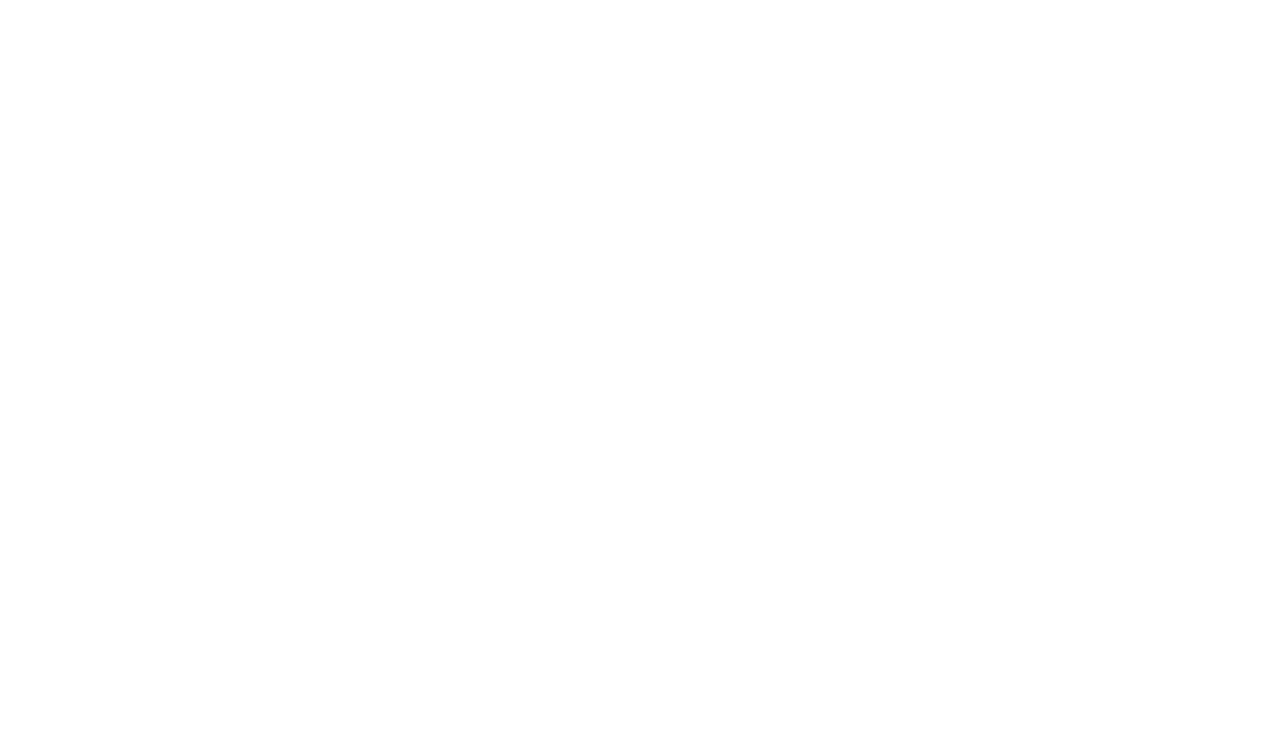
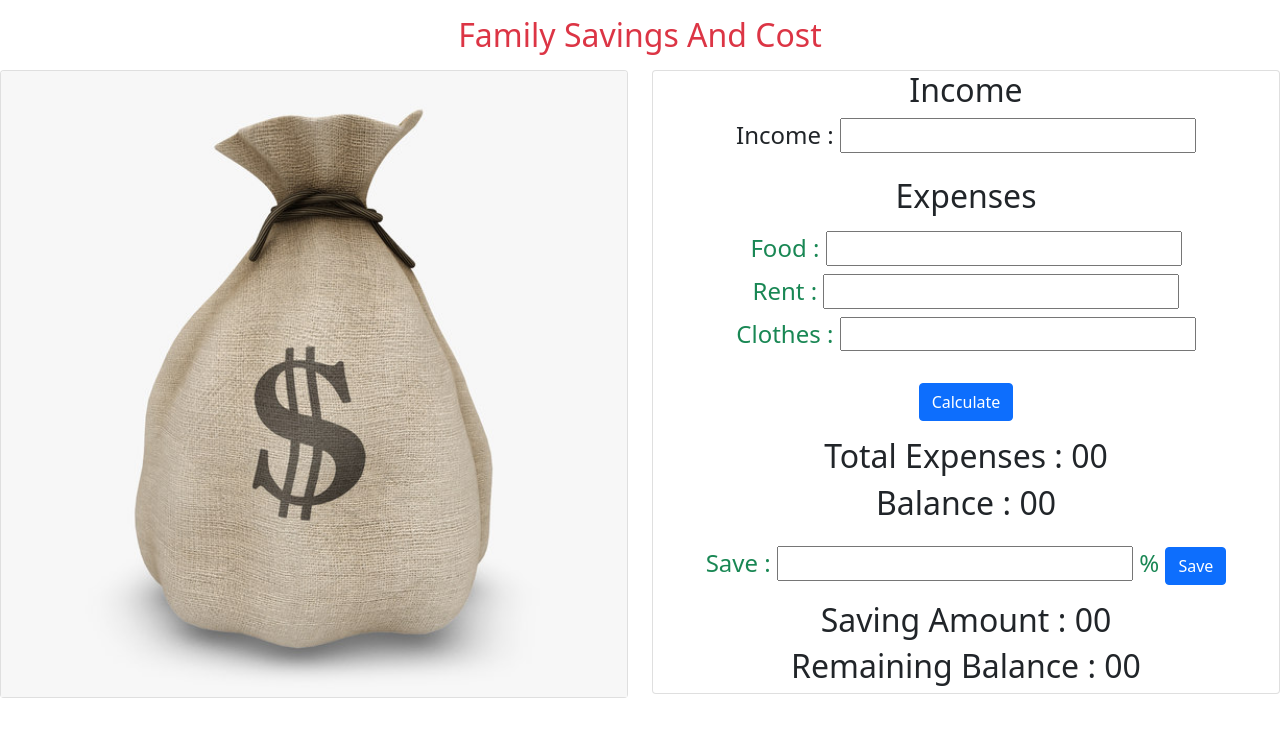
Before and after one commit to mdbappa0001/assignment-05, a plain HTML site: page index.html in a window 1280 px wide. Drawn offline with nearby package versions, Linux system fonts and the light colour scheme.

Commit message:
commited

```diff
--- a/index.html
+++ b/index.html
@@ -11,7 +11,74 @@
     <link href="https://cdn.jsdelivr.net/npm/bootstrap@5.1.3/dist/css/bootstrap.min.css" rel="stylesheet" integrity="sha384-1BmE4kWBq78iYhFldvKuhfTAU6auU8tT94WrHftjDbrCEXSU1oBoqyl2QvZ6jIW3" crossorigin="anonymous">
 </head>
 <body>
+     <!----------- heading added --------------->
 
+     <header>
+      <h2 class="text-center text-danger mb-3 mt-3">Family Savings And Cost</h2>
+     </header>
+
+
+
+
+<!-- ---------------main section start here --------->
+
+<main>
+
+  <div class="row row-cols-1 row-cols-md-2 g-4">
+      <div class="col">
+          <div class="card images">
+              <img src="images/money.jpg" class="card-img-top" alt="...">
+          </div>
+      </div>
+      <div class="col">
+          <div class="card input">
+              <div class="mb-3">
+                  <h2 class="text-center">Income</h2>
+
+
+                  <h4 class=" text-center">Income : <input type="number" id="income"></h4>
+
+
+                  <!-- <h4 class="text-center text-success mt-3"> Income :<span id="income"> 10000 </span></h4> -->
+              </div>
+              <div>
+                  <h2 class="text-center">Expenses</h2>
+
+                  <h4 class="text-center text-success mt-3"> Food : <input type="number" id="food"></h4>
+                  <h4 class="text-center text-success"> Rent : <input type="number" id="rent"></h4>
+                  <h4 class="text-center text-success mb-3"> Clothes : <input type="number" id="clothes"></h4>
+
+
+              </div>
+              <div class="d-flex justify-content-center mt-3">
+                  <button type="button" id="calculate" class="btn btn-primary">Calculate</button>
+              </div>
+              <div class="mt-3 mb-3">
+                  <h2 class="text-center">Total Expenses : <span id="expense"> 00 </span> </h2>
+                  <h2 class="text-center">Balance : <span id="balance"> 00 </span> </h2>
+              </div>
+
+              <div>
+
+                  <h4 class="text-center text-success mb-3"> Save : <input type="number" id="parcentage"> <span> %
+                      </span>
+                      <button type="button" id="save-btn" class="btn btn-primary">Save</button>
+                  </h4>
+
+              </div>
+
+
+              <h2 class="text-center">Saving Amount : <span id="savings"> 00 </span> </h2>
+              <h2 class="text-center">Remaining Balance : <span id="restBalance"> 00 </span></h2>
+
+
+          </div>
+      </div>
+  </div>
+
+</main>
+
+<!-- ---------------main section ends here --------->
 
 
     <!-- bootstrap js link -->
--- a/style.css
+++ b/style.css
@@ -0,0 +1,8 @@
+.card1{
+    width: 350px;
+    margin-left: 50px;
+}
+
+.fs-3{
+    margin-left: 130px;
+}
```
Also changed, not shown: images/money.jpg (added), 1 other file.
